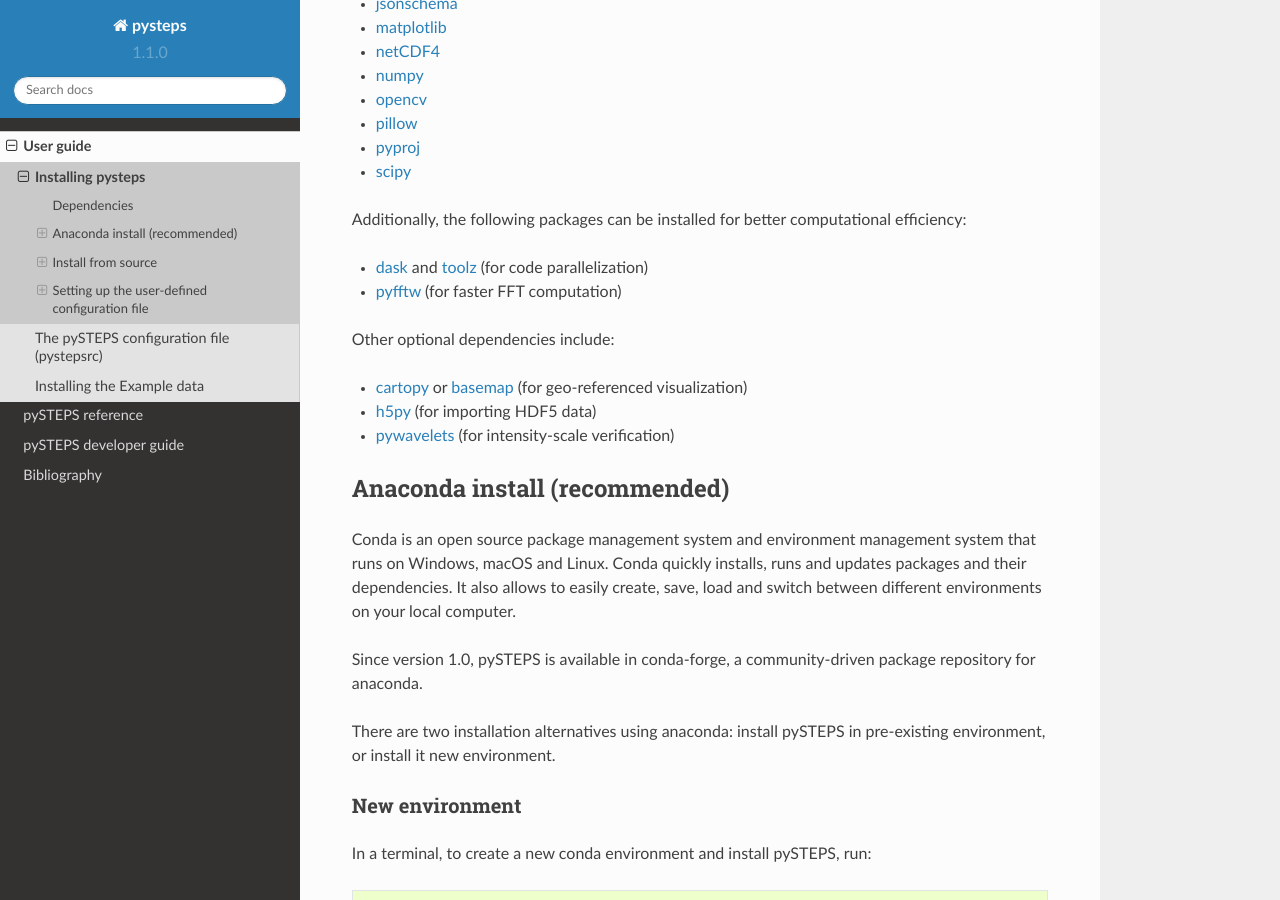
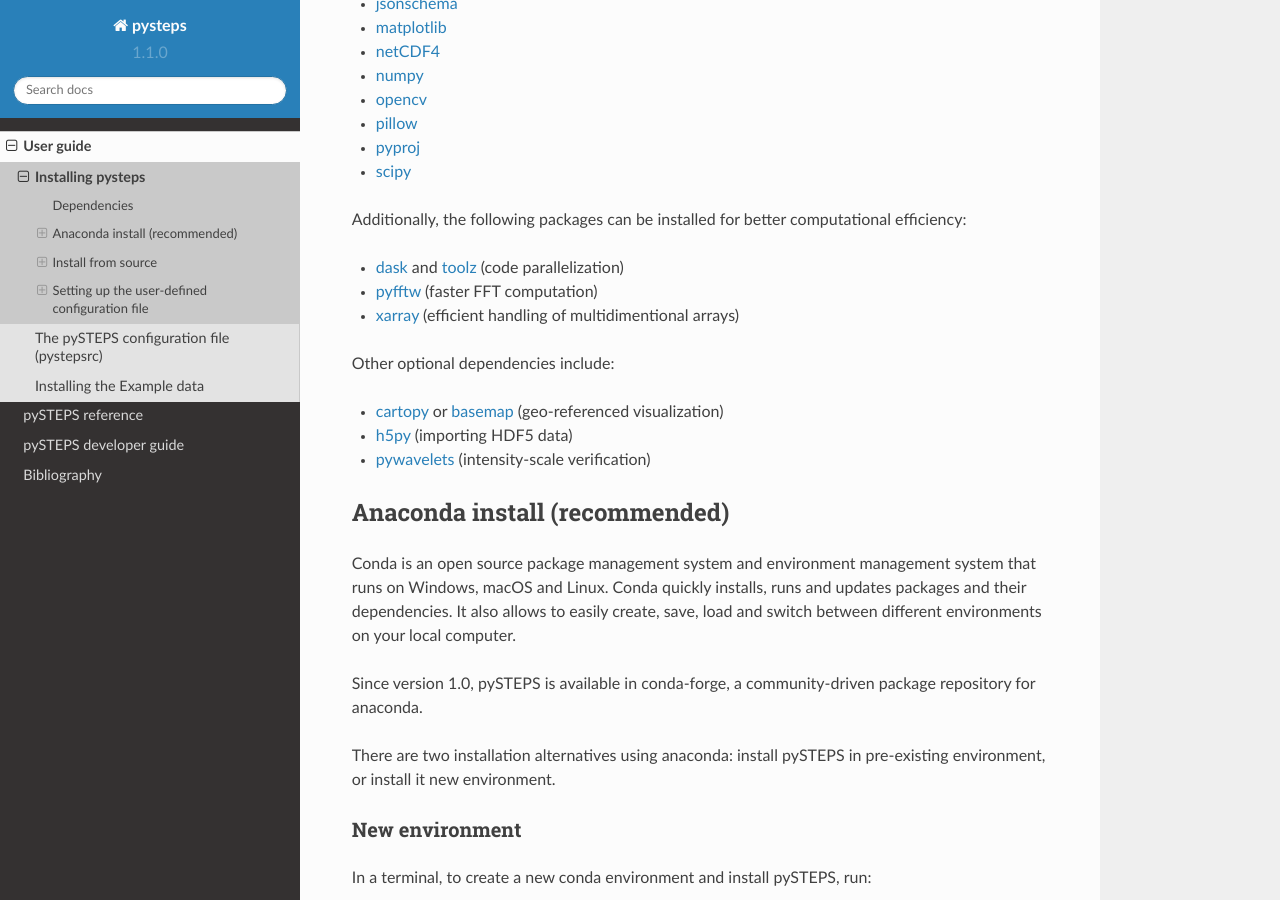
Before and after one commit to pySTEPS/pysteps, a Sphinx documentation site: the page built from doc/source/user_guide/install_pysteps.rst, in a window 1280 px wide and 900 px high, scrolled down 344 px. Built offline with Sphinx 7.4.7 and the Read the Docs theme 2.0.0, drawn with Linux system fonts in a browser that asks for light colours; pages that are not in the unit, such as notebooks, are missing from menus.

Commit message:
Include optional dependency to xarray

```diff
--- a/doc/source/user_guide/install_pysteps.rst
+++ b/doc/source/user_guide/install_pysteps.rst
@@ -25,18 +25,19 @@
 efficiency:
 
 * `dask <https://dask.org/>`_ and
-  `toolz <https://github.com/pytoolz/toolz/>`_ (for code parallelization)
-* `pyfftw <https://hgomersall.github.io/pyFFTW/>`_ (for faster FFT computation)
+  `toolz <https://github.com/pytoolz/toolz/>`_ (code parallelization)
+* `pyfftw <https://hgomersall.github.io/pyFFTW/>`_ (faster FFT computation)
+* `xarray <http://xarray.pydata.org/en/stable/>`_ (efficient handling of multidimentional arrays)
 
 
 Other optional dependencies include:
 
 * `cartopy <https://scitools.org.uk/cartopy/docs/v0.16/>`_ or
-  `basemap <https://matplotlib.org/basemap/>`_ (for geo-referenced
+  `basemap <https://matplotlib.org/basemap/>`_ (geo-referenced
   visualization)
-* `h5py <https://www.h5py.org/>`_ (for importing HDF5 data)
+* `h5py <https://www.h5py.org/>`_ (importing HDF5 data)
 * `pywavelets <https://pywavelets.readthedocs.io/en/latest/>`_
-  (for intensity-scale verification)
+  (intensity-scale verification)
 
 
 
--- a/environment_dev.yml
+++ b/environment_dev.yml
@@ -25,3 +25,4 @@
   - PyWavelets
   - pytest-cov
   - codecov
+  - xarray
--- a/requirements_dev.txt
+++ b/requirements_dev.txt
@@ -17,6 +17,7 @@
 cartopy
 basemap
 h5py
+xarray
 
 # Testing
 pytest
```
Also changed, not shown: .travis.yml.
